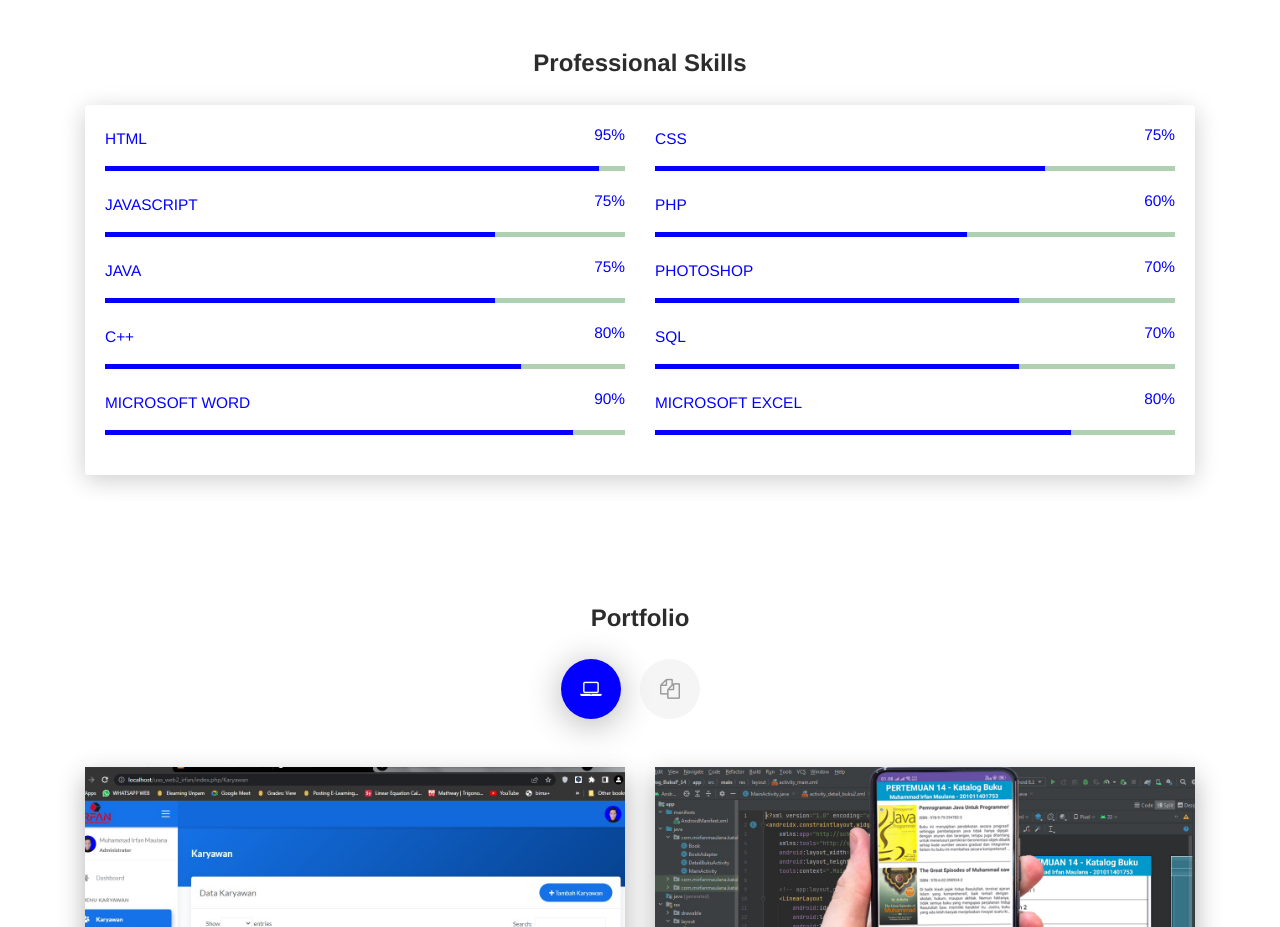
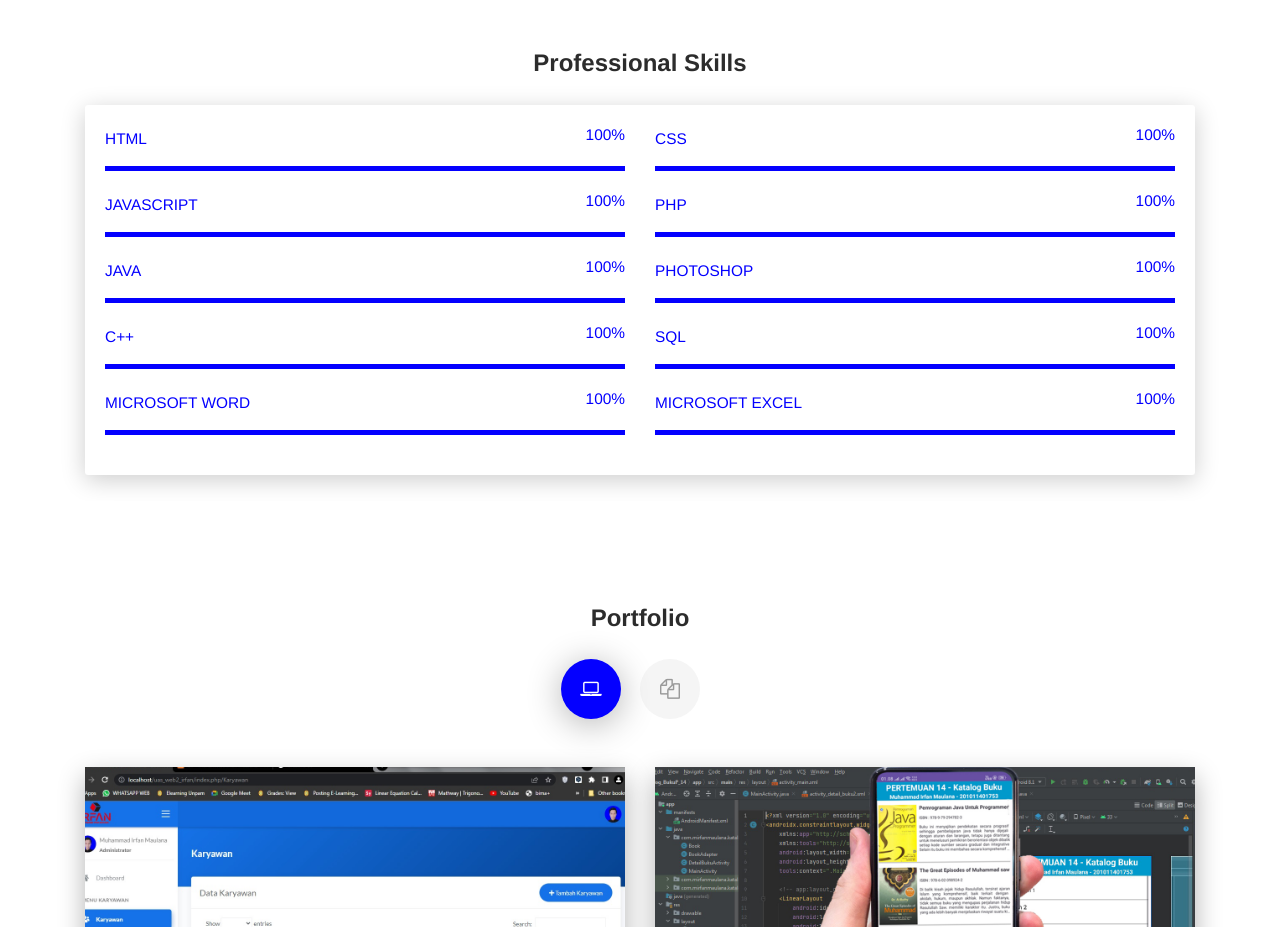
Before and after one commit to m-irfanmaulana/my-cv, a plain HTML site: page index.html in a window 1280 px wide. Shown: the part 980-1907 px from the top of the page. Drawn offline with Linux system fonts and the light colour scheme; a web font is replaced by a local one.

Commit message:
Update index.html

```diff
--- a/index.html
+++ b/index.html
@@ -110,14 +110,14 @@
           <div class="col-md-6">
             <div class="progress-container progress-primary"><span class="progress-badge">HTML</span>
               <div class="progress">
-                <div class="progress-bar progress-bar-primary" data-aos="progress-full" data-aos-offset="10" data-aos-duration="2000" role="progressbar" aria-valuenow="100" aria-valuemin="0" aria-valuemax="100" style="width: 95%;"></div><span class="progress-value">95%</span>
+                <div class="progress-bar progress-bar-primary" data-aos="progress-full" data-aos-offset="10" data-aos-duration="2000" role="progressbar" aria-valuenow="100" aria-valuemin="0" aria-valuemax="100" style="width: 100%;"></div><span class="progress-value">100%</span>
               </div>
             </div>
           </div>
           <div class="col-md-6">
             <div class="progress-container progress-primary"><span class="progress-badge">CSS</span>
               <div class="progress">
-                <div class="progress-bar progress-bar-primary" data-aos="progress-full" data-aos-offset="10" data-aos-duration="2000" role="progressbar" aria-valuenow="100" aria-valuemin="0" aria-valuemax="100" style="width: 75%;"></div><span class="progress-value">75%</span>
+                <div class="progress-bar progress-bar-primary" data-aos="progress-full" data-aos-offset="10" data-aos-duration="2000" role="progressbar" aria-valuenow="100" aria-valuemin="0" aria-valuemax="100" style="width: 100%;"></div><span class="progress-value">100%</span>
               </div>
             </div>
           </div>
@@ -126,14 +126,14 @@
           <div class="col-md-6">
             <div class="progress-container progress-primary"><span class="progress-badge">JavaScript</span>
               <div class="progress">
-                <div class="progress-bar progress-bar-primary" data-aos="progress-full" data-aos-offset="10" data-aos-duration="2000" role="progressbar" aria-valuenow="100" aria-valuemin="0" aria-valuemax="100" style="width: 75%;"></div><span class="progress-value">75%</span>
+                <div class="progress-bar progress-bar-primary" data-aos="progress-full" data-aos-offset="10" data-aos-duration="2000" role="progressbar" aria-valuenow="100" aria-valuemin="0" aria-valuemax="100" style="width: 100%;"></div><span class="progress-value">100%</span>
               </div>
             </div>
           </div>
           <div class="col-md-6">
             <div class="progress-container progress-primary"><span class="progress-badge">PHP</span>
               <div class="progress">
-                <div class="progress-bar progress-bar-primary" data-aos="progress-full" data-aos-offset="10" data-aos-duration="2000" role="progressbar" aria-valuenow="100" aria-valuemin="0" aria-valuemax="100" style="width: 60%;"></div><span class="progress-value">60%</span>
+                <div class="progress-bar progress-bar-primary" data-aos="progress-full" data-aos-offset="10" data-aos-duration="2000" role="progressbar" aria-valuenow="100" aria-valuemin="0" aria-valuemax="100" style="width: 100%;"></div><span class="progress-value">100%</span>
               </div>
             </div>
           </div>
@@ -142,42 +142,42 @@
           <div class="col-md-6">
             <div class="progress-container progress-primary"><span class="progress-badge">Java</span>
               <div class="progress">
-                <div class="progress-bar progress-bar-primary" data-aos="progress-full" data-aos-offset="10" data-aos-duration="2000" role="progressbar" aria-valuenow="100" aria-valuemin="0" aria-valuemax="100" style="width: 75%;"></div><span class="progress-value">75%</span>
+                <div class="progress-bar progress-bar-primary" data-aos="progress-full" data-aos-offset="10" data-aos-duration="2000" role="progressbar" aria-valuenow="100" aria-valuemin="0" aria-valuemax="100" style="width: 100%;"></div><span class="progress-value">100%</span>
               </div>
             </div>
           </div>
           <div class="col-md-6">
             <div class="progress-container progress-primary"><span class="progress-badge">Photoshop</span>
               <div class="progress">
-                <div class="progress-bar progress-bar-primary" data-aos="progress-full" data-aos-offset="10" data-aos-duration="2000" role="progressbar" aria-valuenow="100" aria-valuemin="0" aria-valuemax="100" style="width: 70%;"></div><span class="progress-value">70%</span>
+                <div class="progress-bar progress-bar-primary" data-aos="progress-full" data-aos-offset="10" data-aos-duration="2000" role="progressbar" aria-valuenow="100" aria-valuemin="0" aria-valuemax="100" style="width: 100%;"></div><span class="progress-value">100%</span>
               </div>
             </div>
           </div>
           <div class="col-md-6">
             <div class="progress-container progress-primary"><span class="progress-badge">C++</span>
               <div class="progress">
-                <div class="progress-bar progress-bar-primary" data-aos="progress-full" data-aos-offset="10" data-aos-duration="2000" role="progressbar" aria-valuenow="100" aria-valuemin="0" aria-valuemax="100" style="width: 80%;"></div><span class="progress-value">80%</span>
+                <div class="progress-bar progress-bar-primary" data-aos="progress-full" data-aos-offset="10" data-aos-duration="2000" role="progressbar" aria-valuenow="100" aria-valuemin="0" aria-valuemax="100" style="width: 100%;"></div><span class="progress-value">100%</span>
               </div>
             </div>
           </div>
           <div class="col-md-6">
             <div class="progress-container progress-primary"><span class="progress-badge">SQL</span>
               <div class="progress">
-                <div class="progress-bar progress-bar-primary" data-aos="progress-full" data-aos-offset="10" data-aos-duration="2000" role="progressbar" aria-valuenow="100" aria-valuemin="0" aria-valuemax="100" style="width: 70%;"></div><span class="progress-value">70%</span>
+                <div class="progress-bar progress-bar-primary" data-aos="progress-full" data-aos-offset="10" data-aos-duration="2000" role="progressbar" aria-valuenow="100" aria-valuemin="0" aria-valuemax="100" style="width: 100%;"></div><span class="progress-value">100%</span>
               </div>
             </div>
           </div>
           <div class="col-md-6">
             <div class="progress-container progress-primary"><span class="progress-badge">Microsoft Word</span>
               <div class="progress">
-                <div class="progress-bar progress-bar-primary" data-aos="progress-full" data-aos-offset="10" data-aos-duration="2000" role="progressbar" aria-valuenow="100" aria-valuemin="0" aria-valuemax="100" style="width: 90%;"></div><span class="progress-value">90%</span>
+                <div class="progress-bar progress-bar-primary" data-aos="progress-full" data-aos-offset="10" data-aos-duration="2000" role="progressbar" aria-valuenow="100" aria-valuemin="0" aria-valuemax="100" style="width: 100%;"></div><span class="progress-value">100%</span>
               </div>
             </div>
           </div>
           <div class="col-md-6">
             <div class="progress-container progress-primary"><span class="progress-badge">Microsoft Excel</span>
               <div class="progress">
-                <div class="progress-bar progress-bar-primary" data-aos="progress-full" data-aos-offset="10" data-aos-duration="2000" role="progressbar" aria-valuenow="100" aria-valuemin="0" aria-valuemax="100" style="width: 80%;"></div><span class="progress-value">80%</span>
+                <div class="progress-bar progress-bar-primary" data-aos="progress-full" data-aos-offset="10" data-aos-duration="2000" role="progressbar" aria-valuenow="100" aria-valuemin="0" aria-valuemax="100" style="width: 100%;"></div><span class="progress-value">100%</span>
               </div>
             </div>
           </div>
```
